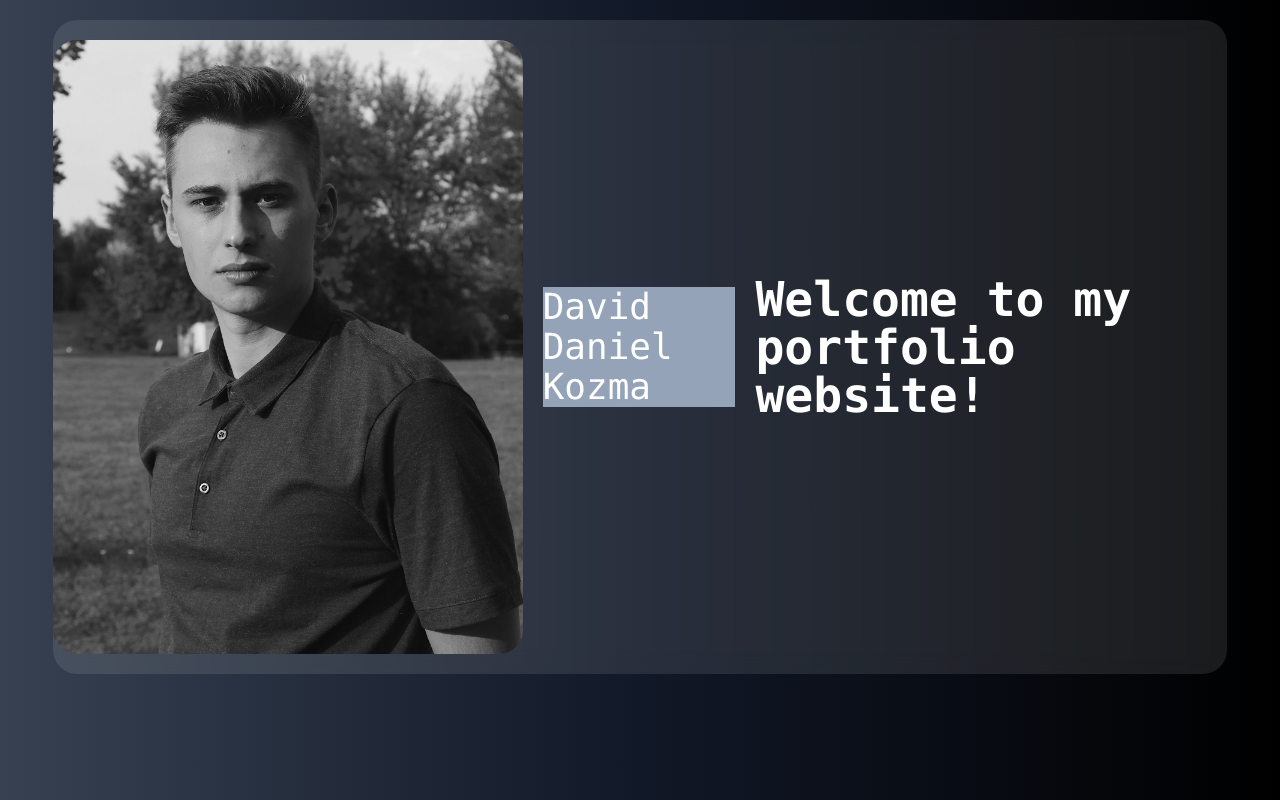
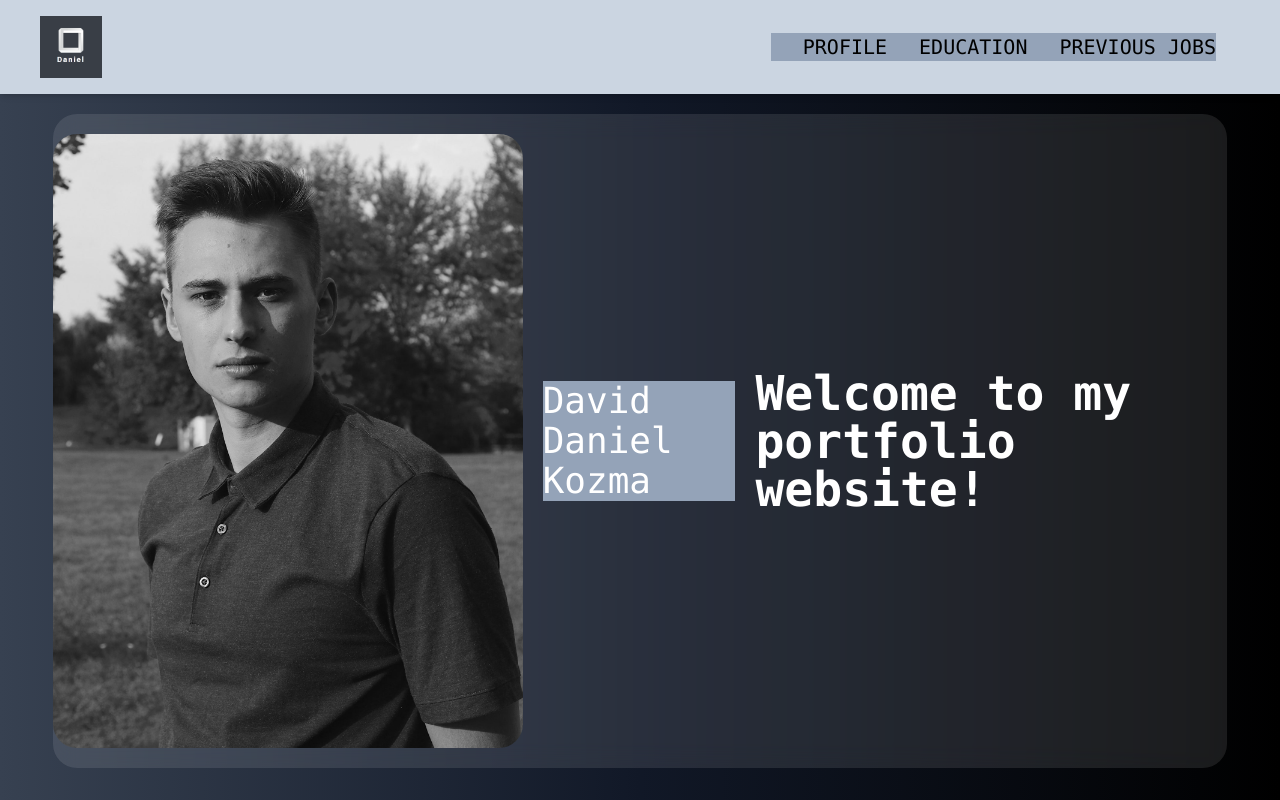
Before and after one commit to kukac001/my_portfolio_v2, a React (Create React App) app: page / in a window 1280 px wide. Built offline with nearby package versions, Linux system fonts and the light colour scheme.

Commit message:
navbar + ui update

```diff
--- a/public/index.html
+++ b/public/index.html
@@ -25,6 +25,8 @@
       Learn how to configure a non-root public URL by running `npm run build`.
     -->
     <title>React App</title>
+    <script type="module" src="https://unpkg.com/ionicons@5.5.2/dist/ionicons/ionicons.esm.js"></script>
+    <script nomodule src="https://unpkg.com/ionicons@5.5.2/dist/ionicons/ionicons.js"></script>
   </head>
   <body>
     <noscript>You need to enable JavaScript to run this app.</noscript>
--- a/src/App.js
+++ b/src/App.js
@@ -1,12 +1,13 @@
 import './App.css';
 import MainGrid from './components/MainGrid';
 import Profile from './components/Profile';
-import Typical from 'react-typical';
+import Navbar from './components/Navbar';
 
 
 function App() {
   return (
     <div className="App w-full h-screen bg-gradient-to-r from-gray-700 via-gray-900 to-black relative overflow-auto">
+      <Navbar/>
       <MainGrid/>
       <Profile/>
     </div>
--- /dev/null
+++ b/src/components/Navbar.js
@@ -0,0 +1,38 @@
+import logoDaniel from '../images/logoDaniel.PNG'
+import { useState } from "react"
+
+const Navbar = () =>{
+    let Links =[
+      {name:"PROFILE",link:"#profile"},
+      {name:"EDUCATION",link:"/"},
+      {name:"PREVIOUS JOBS",link:"/"},
+    ];
+    let [open,setOpen]=useState(false);
+  return (
+    <div className='shadow-md w-full top-0 left-0 bg-slate-300'>
+      <div className='md:flex items-center justify-between py-4 md:px-10 px-7'>
+      <div className='font-bold text-2xl cursor-pointer flex items-center font-[Poppins]
+      text-gray-800'>
+        <img src={logoDaniel} alt="Logo" className="w-2/12"/>
+      </div>
+
+      <div onClick={()=>setOpen(!open)} className='text-3xl absolute right-8 top-6 cursor-pointer md:hidden'>
+      <ion-icon name={open ? 'close':'menu'}></ion-icon>
+      </div>
+
+      <ul className={`mr-6 md:flex md:items-center  bg-slate-400 md:pb-0 pb-12 absolute md:static md:z-auto z-[1] left-0 w-full md:w-auto md:pl-0 pl-9 transition-all duration-500 ease-in ${open ? 'top-20 ':'top-[-490px]'}`}>
+        {
+          Links.map((link)=>(
+            <li key={link.name} className='md:ml-8 text-xl md:my-0 my-7'>
+              <a href={link.link} className=' font-mono hover:text-blue-800 duration-500'>{link.name}</a>
+            </li>
+          ))
+        }
+      </ul>
+      </div>
+    </div>
+  )
+}
+
+
+export default Navbar;
```
Also changed, not shown: src/images/logoDaniel.PNG (added).
